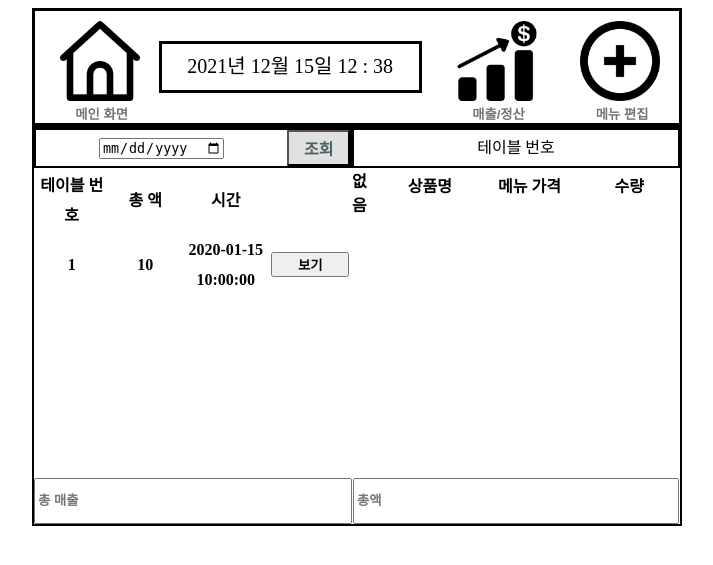
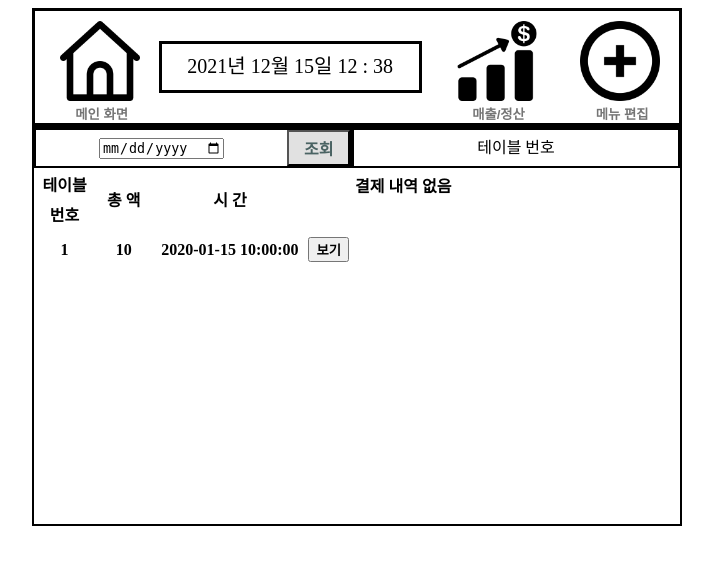
Before and after one commit to kiosksystem/pos, a Flask app: page /calc in a window 1280 px wide. Shown: the top 565 px of the page, without its empty margins (283-996 px from the left). Run offline with Flask 2, Linux system fonts and the light colour scheme; tables that the repository leaves empty or names only in its code hold one stand-in row (values such as "Sample post"); lists and menus that the app fills with data are empty.

Commit message:
[#54] modify:POS Main template 수정

```diff
--- a/server.py
+++ b/server.py
@@ -16,9 +16,13 @@ def main():
 
     if request.method == 'POST':
         menu_info = request.form
+        print("server")
+        print(menu_info)
         gettableinfo = list(menu_info.values())
         strtableinfo = "".join(gettableinfo)
         table_id = strtableinfo.split("-")
+        print("server table")
+        print(table_id)
 
         orderList = mainDao().orderselect(table_id[1])
 
--- a/static/css/Pos_calculate.css
+++ b/static/css/Pos_calculate.css
@@ -31,7 +31,7 @@
 
 .calculate_view .daily_property {
     width: 100%;
-    height: 310px;
+    height: 90%;
     display: flex;
 	line-height: 30px;
 	font-weight: bold;
@@ -40,10 +40,27 @@
 }
 
 .daily_property th {
-	width: 95px;
+    table-layout: fixed;
+	width: 30px;
     position: sticky;
     top: 0px;
     background-color: white;
+}
+
+.table {
+    width: 60px;
+}
+
+.price {
+    width: 60px;
+}
+
+.time {
+    width: 160px;
+}
+
+.empty {
+    width: 38px;
 }
 
 .daily_property tr {
@@ -60,15 +77,6 @@
 	line-height: 30px;
 	font-weight: bold;
     text-align: center;
-}
-
-.calculate_view .total_amount {
-    width: 100%;
-    box-sizing: border-box;
-	line-height: 40px;
-	font-weight: bold;
-    flex-direction: column;
-    font-weight: bold;
 }
 
 .menu_right .talbe_calculate {
@@ -88,7 +96,7 @@
 .talbe_calculate .table_orderList{
     display: flex;
     width: 100%;
-    height: 310px;
+    height: 90%;
     font-weight: bold;
     overflow: scroll;
     overflow-x: hidden;
@@ -114,10 +122,3 @@
 .orderlist_table td {
     text-align: center;
 }
-
-.talbe_calculate .total_amount {
-    margin-left: 1px;
-    width: 97%;
-    height: 40px;
-    font-weight: bold;
-}
--- a/static/css/Pos_main.css
+++ b/static/css/Pos_main.css
@@ -7,7 +7,7 @@
 
 .menu_left .table_btn{
 	width: 100%;
-	height: 10%;
+	height: 39px;
 	font-size: 20px;
     background: #e1e1e1;
 	color: #4a6363;
@@ -71,6 +71,7 @@
 	text-align: center;
 	border-bottom: black solid 2px;
 }
+
 .order_table #delete_btn {
 	width: 100%;
 	background: red;
@@ -91,7 +92,7 @@
 .menu_right .btn {
 	float: left;
 	width: 50%;
-	height: 40px;
+	height: 39px;
 	font-size: 20px;
     background: #e1e1e1;
 	color: #4a6363;
--- a/templates/Pos_calculate.html
+++ b/templates/Pos_calculate.html
@@ -29,7 +29,7 @@
                                 <tr>
                                     <th class="table">테이블 번호</th>
                                     <th class="price">총 액</th>
-                                    <th class="time">시간</th>
+                                    <th class="time">시 간</th>
                                     <th class="empty"></td>
                                 </tr>
                                 {% for total_calc in total_calc %}
@@ -46,7 +46,6 @@
                                 {% endfor %}
                             </tbody>
                         </table>
-                        <div><input class="total_amount" placeholder="총 매출"></div>
                    </div>
                 </div>
                 <div class="menu_right">
@@ -55,12 +54,12 @@
                         <div class="table_orderList">
                             <table class="orderlist_table">
                                 <tbody>
+                                    {% if total_detail %}
                                     <tr>
                                         <th class="menu_name">상품명</th>
                                         <th class="menu_price">메뉴 가격</th>
                                         <th class="menu_num">수량</th>
                                     </tr>
-                                    {% if total_detail %}
                                     {% for total_detail in total_detail %}
                                     <tr>
                                         <td class="menu_name" id="menu_name">{{ total_detail.menu_name }}</td>
@@ -69,12 +68,13 @@
                                     </tr>
                                     {% endfor %}
                                     {% else %}
-                                    <div>없음</div>
+                                    <tr>
+                                        <td>결제 내역 없음</td>
+                                    </tr>
                                     {% endif %}
                                 </tbody>
                             </table>
                         </div>
-                        <div><input class="total_amount" placeholder="총액"></div>
                     </div>
                 </div>
             </div>
--- a/templates/Pos_main.html
+++ b/templates/Pos_main.html
@@ -31,6 +31,7 @@
                     <div class="order_list">
                         <table class="order_table">
                             <tbody>
+                              {% if orderList %}
 			                        <tr>
                                     <th class="menu_name">상품명</th>
                                     <th class="menu_price">가격</th>
@@ -38,7 +39,7 @@
                                     <th class="total_price">합계</th>
                                     <th class="empty"></th>
                     		      </tr>
-                            {% if orderList %}
+
                               {% for orderList in orderList %}
                     		      <tr>
                             		<td class="menu_name" id="menu_name">{{ orderList.menu_name }}</td>
@@ -50,7 +51,7 @@
                               {% endfor %}
                               {% else %}
                                 <tr>
-                            		<td class="menu_name" id="menu_name">없어 임마</td>
+                                  <th><div class="menu_name" id="menu_name">주문 없음</div></th>
                                 </tr>
                               {% endif %}
                             </tbody>
```
Also changed, not shown: static/menuimg/b6777435-58e0-4f5e-8be0-d479ee90931309217_BG_1-2.jpg (added), 5 other files. Lines whose indentation alone changed are shown as unchanged.
